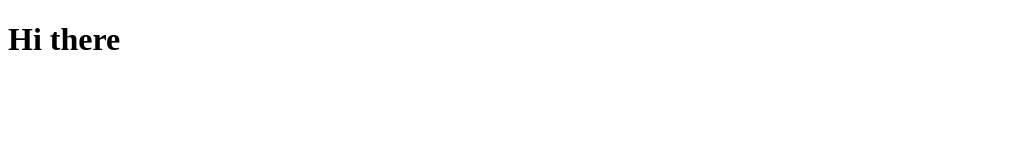
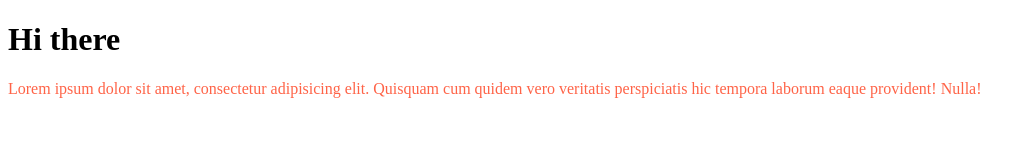
Before and after one commit to Springhawk27/my-ph-repo, a plain HTML site: page index.html in a window 1280 px wide. Shown: the whole page, without its empty margins (0-1035 px from the left). Drawn offline with Linux system fonts and the light colour scheme.

Commit message:
css folder and file added

```diff
--- /dev/null
+++ b/css/style.css
@@ -0,0 +1,3 @@
+p {
+    color: tomato;
+}
--- a/index.html
+++ b/index.html
@@ -1,12 +1,18 @@
 <!DOCTYPE html>
 <html lang="en">
+
 <head>
     <meta charset="UTF-8">
     <meta http-equiv="X-UA-Compatible" content="IE=edge">
     <meta name="viewport" content="width=device-width, initial-scale=1.0">
     <title>My Website</title>
+    <link rel="stylesheet" href="css/style.css">
 </head>
+
 <body>
     <h1>Hi there</h1>
+    <p>Lorem ipsum dolor sit amet, consectetur adipisicing elit. Quisquam cum quidem vero veritatis perspiciatis hic
+        tempora laborum eaque provident! Nulla!</p>
 </body>
+
 </html>
```
